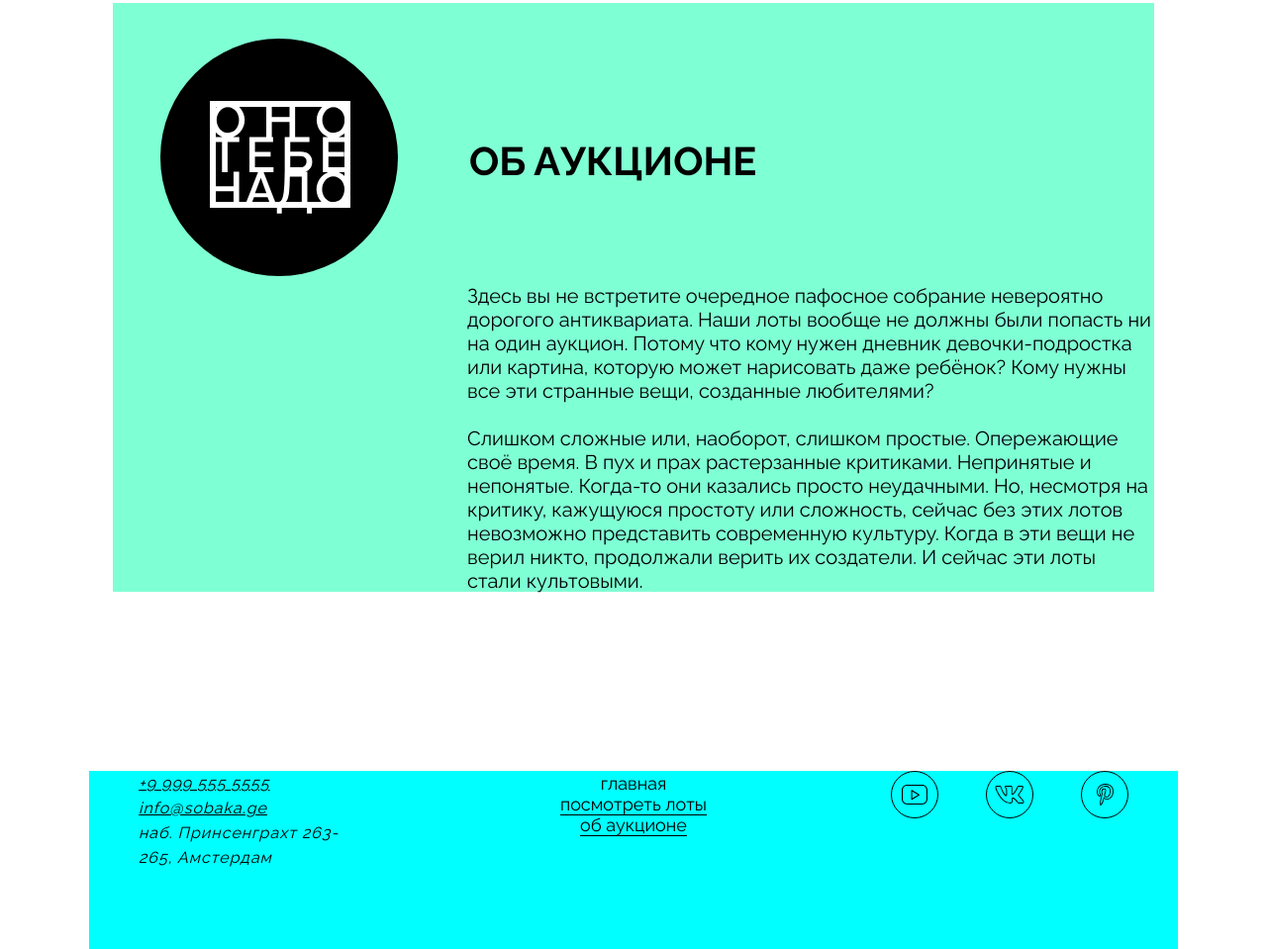
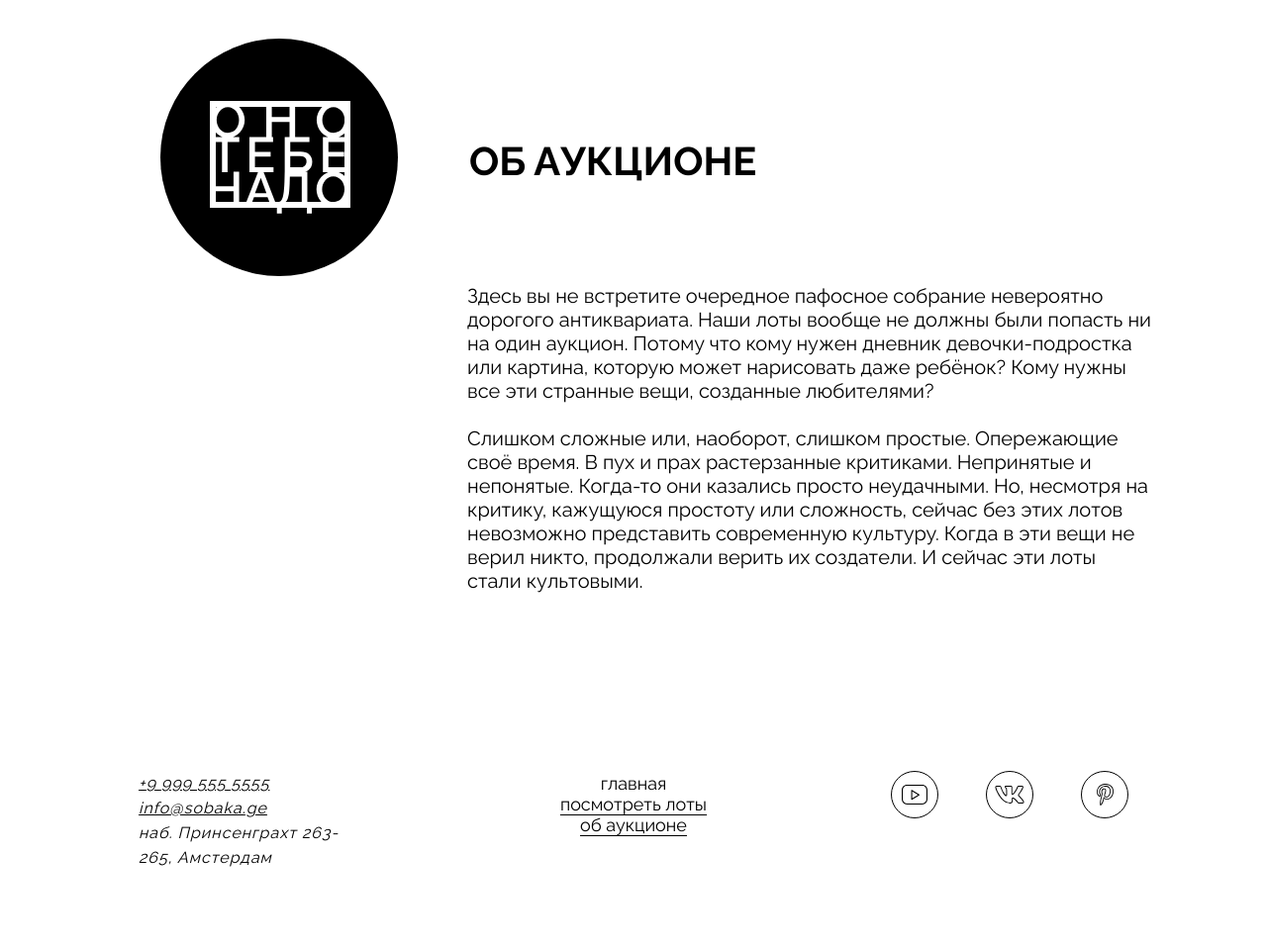
Before and after one commit to albina-sar/ono-tebe-nado-fd, a plain HTML site: page index.html in a window 1280 px wide. Shown: the part 2070-3029 px from the top of the page at 99% size. Drawn offline with Linux system fonts and the light colour scheme.

Commit message:
'изменения'

```diff
--- a/styles/style.css
+++ b/styles/style.css
@@ -261,7 +261,6 @@ h2 {
   margin: 120px 24px 120px 24px;
   display: grid;
   grid-template-columns: 334px 1fr;
-  background-color: aquamarine;
 }
 
 .about__logo {
@@ -316,7 +315,6 @@ h2 {
   display: grid;
   grid-template-columns: 1fr min-content 1fr;
   align-content: flex-start;
-  background-color: aqua;
   padding-left: 50px;
   padding-right: 50px;
   margin-top: 181px;
```
